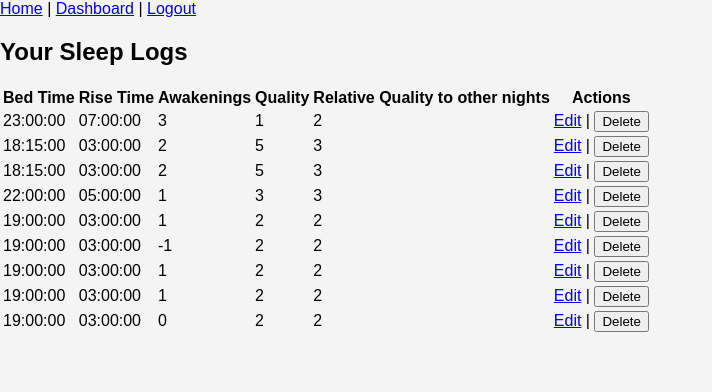
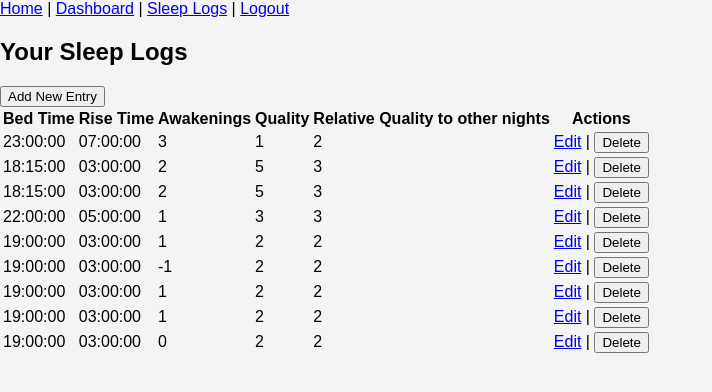
Before and after one commit to jadau1313/SleepDocGroq-_an_AI_Powered_Sleep_Tracker, a Flask app: page /sleep_log/sleep_logs in a window 1280 px wide. Shown: the top 392 px of the page, without its empty margins (0-712 px from the left). Run offline with Flask 3, Linux system fonts and the light colour scheme; a user stored in the database is signed in.

Commit message:
fixed navigation

```diff
--- a/sleep_tracker/templates/base.html
+++ b/sleep_tracker/templates/base.html
@@ -12,7 +12,9 @@
 
         {% if current_user.is_authenticated %}
             <a href="{{ url_for('dashboard.view_dashboard') }}">Dashboard</a> |
+            <a href="{{ url_for('sleep_log.sleep_logs') }}" >Sleep Logs</a> |
             <a href="{{ url_for('auth.logout') }}">Logout</a>
+
         {% else %}
             <a href="{{ url_for('auth.login') }}">Login</a> |
             <a href="{{ url_for('auth.register') }}">Register</a>
--- a/sleep_tracker/templates/sleep_logs.html
+++ b/sleep_tracker/templates/sleep_logs.html
@@ -2,6 +2,9 @@
 
 {% block content %}
 <h2>Your Sleep Logs</h2>
+<a href = "{{ url_for('sleep_log.log_sleep') }}">
+    <button>Add New Entry</button>
+</a>
 <table>
     <tr>
         <th>Bed Time</th>
```
Also changed, not shown: instance/sleep_tracker.db.
